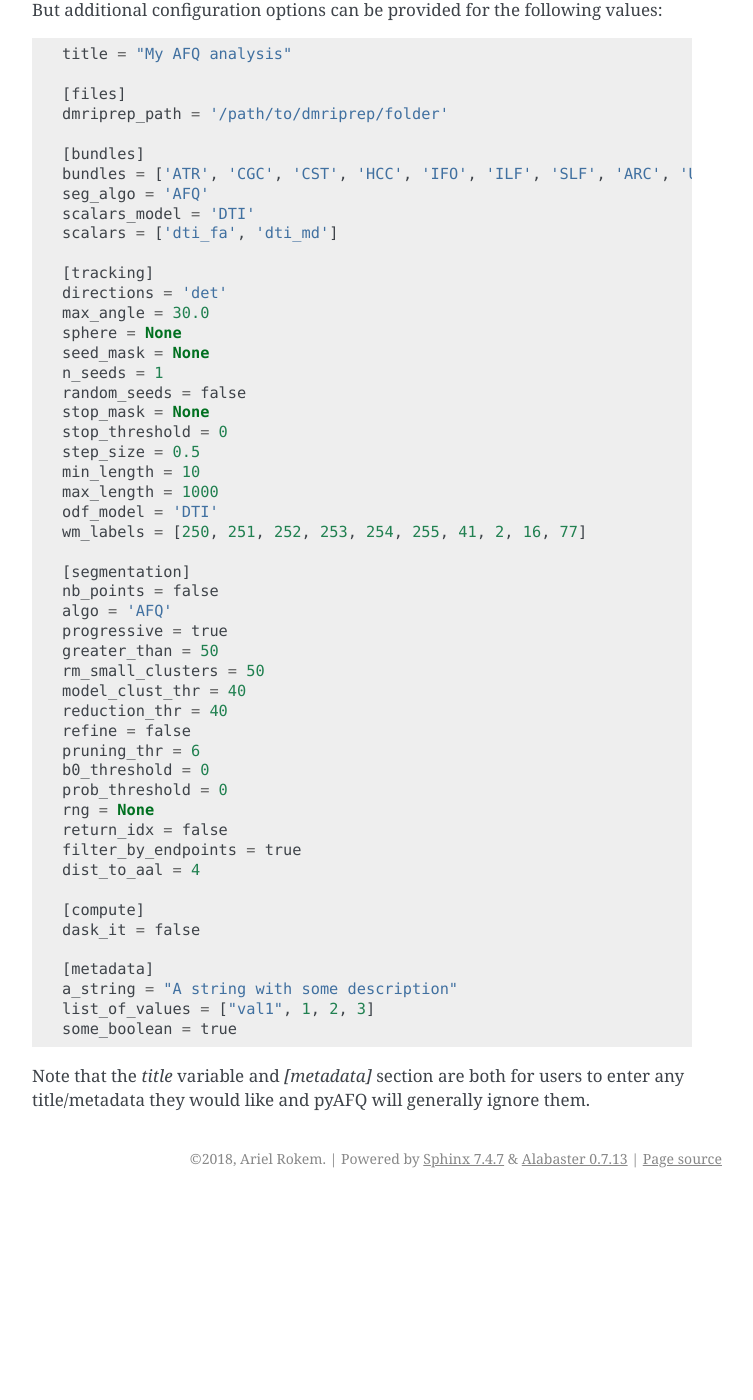
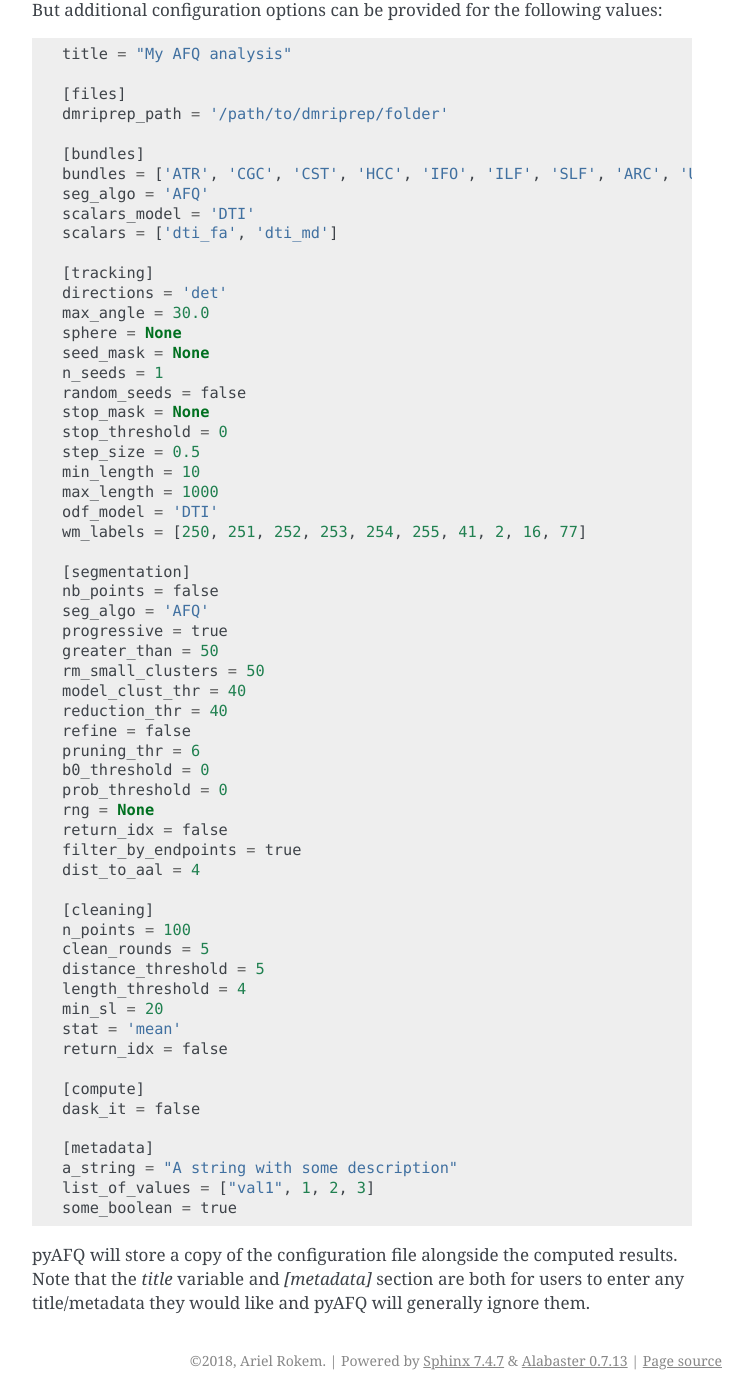
Before and after one commit to yeatmanlab/pyAFQ, a Sphinx documentation site: the page built from docs/source/usage.rst, in a window 1280 px wide and 1400 px high, scrolled down 2326 px. Shown: the whole window, without its empty margins (388-1141 px from the left). Built offline with Sphinx 7.4.7, drawn with Linux system fonts in a browser that asks for light colours; pages that are not in the unit, such as notebooks, are missing from menus; before the commit the page ends 3524 px from its top, so only the background shows below that.

Commit message:
Update default values in documentation. Try building docs on GA.

```diff
--- a/docs/source/usage.rst
+++ b/docs/source/usage.rst
@@ -133,7 +133,7 @@
 
     [segmentation]
     nb_points = false
-    algo = 'AFQ'
+    seg_algo = 'AFQ'
     progressive = true
     greater_than = 50
     rm_small_clusters = 50
@@ -148,6 +148,15 @@
     filter_by_endpoints = true
     dist_to_aal = 4
 
+    [cleaning]
+    n_points = 100
+    clean_rounds = 5
+    distance_threshold = 5
+    length_threshold = 4
+    min_sl = 20
+    stat = 'mean'
+    return_idx = false
+
     [compute]
     dask_it = false
 
@@ -156,5 +165,7 @@
     list_of_values = ["val1", 1, 2, 3]
     some_boolean = true
 
-Note that the `title` variable and `[metadata]` section are both for users to
-enter any title/metadata they would like and pyAFQ will generally ignore them.
+pyAFQ will store a copy of the configuration file alongside the computed
+results. Note that the `title` variable and `[metadata]` section are both for
+users to enter any title/metadata they would like and pyAFQ will generally
+ignore them.
```
Also changed, not shown: 1 other file.
